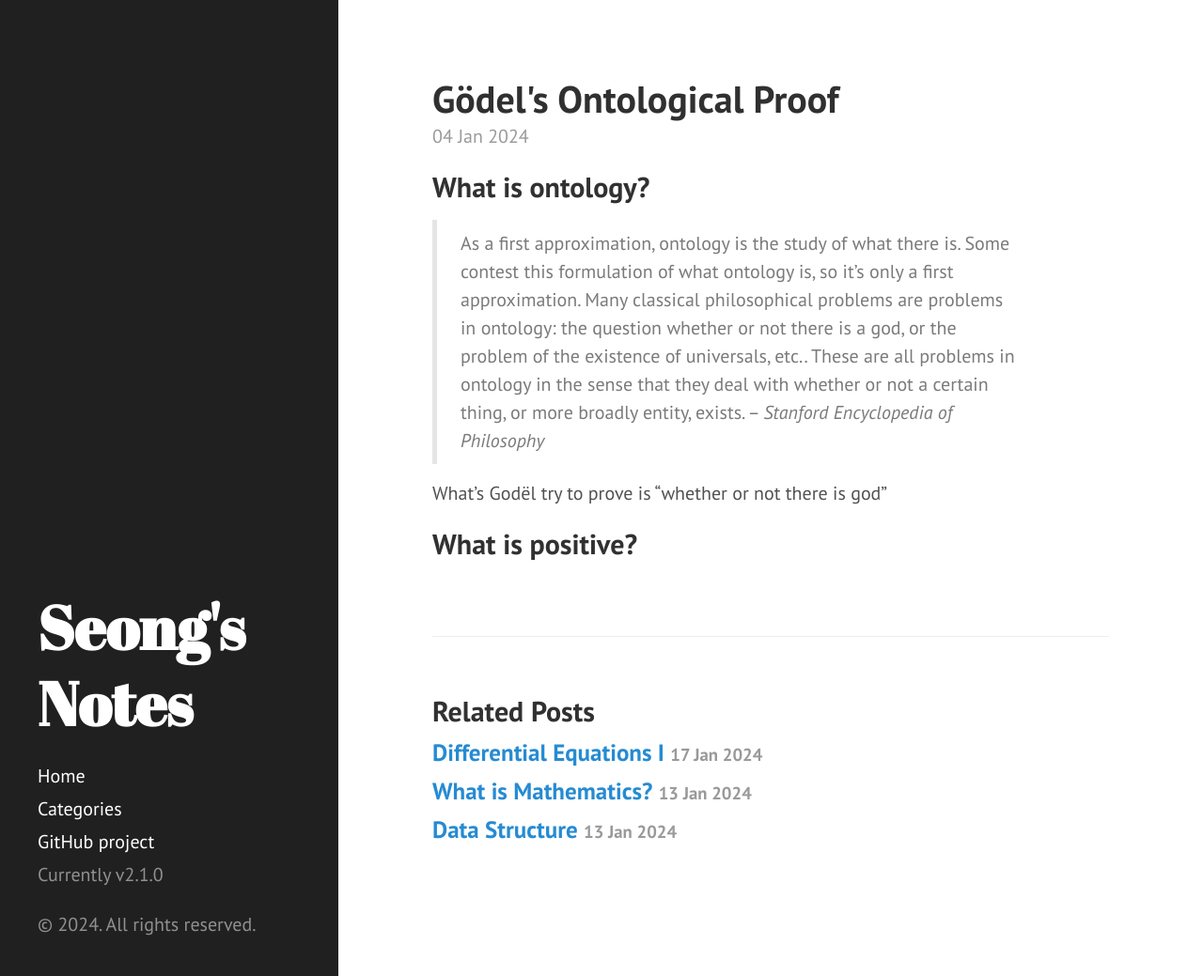
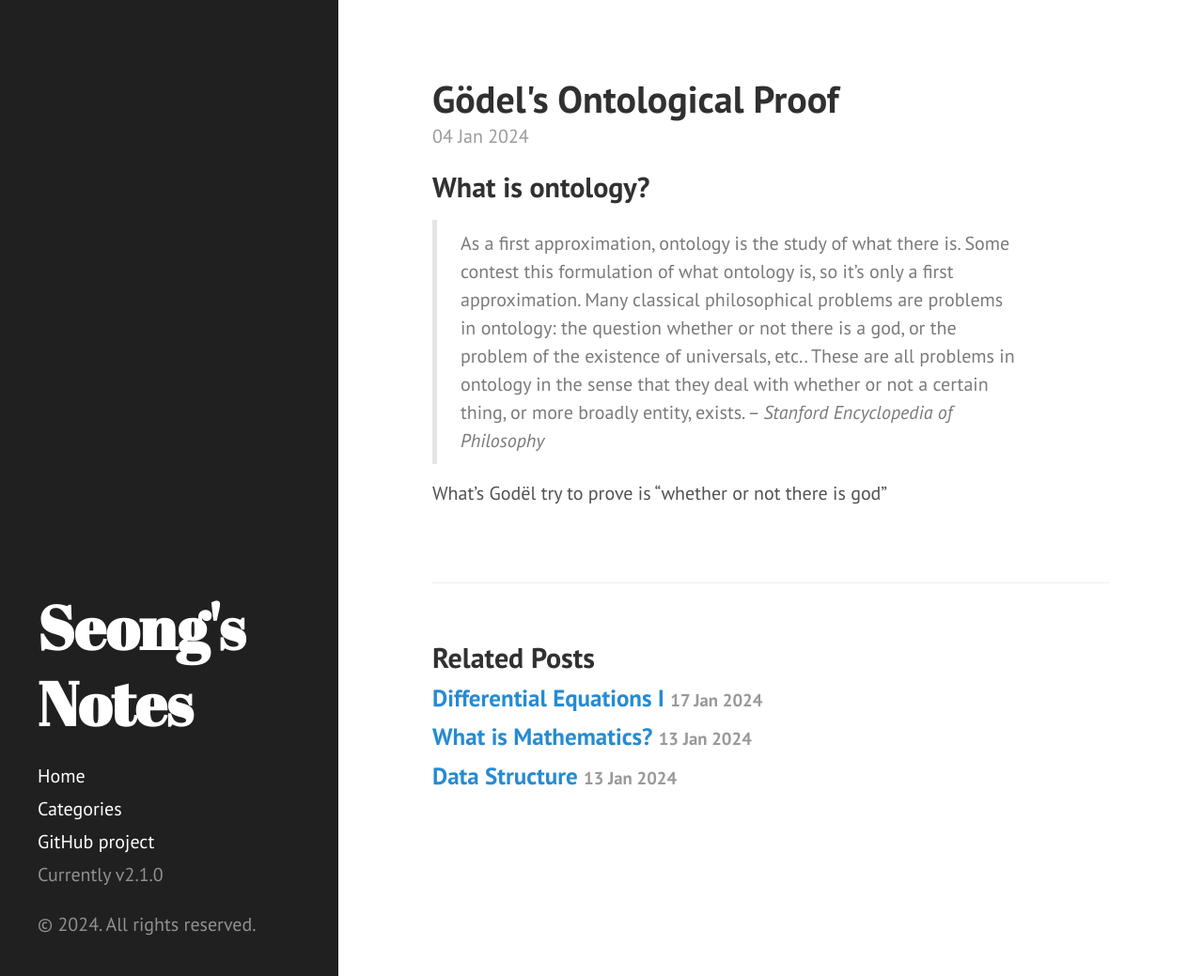
Before and after one commit to GwangseongCho/GwangseongCho.github.io, a Jekyll site: the page built from _posts/2024-01-04-.md, in a window 1280 px wide and 1039 px high. Shown: the whole window at 94% size. Built offline with Jekyll 4.4.1, drawn with Linux system fonts in a browser that asks for light colours.

Commit message:
edit DEQ page

```diff
--- a/_posts/2024-01-04-.md
+++ b/_posts/2024-01-04-.md
@@ -11,5 +11,3 @@ category: Mathematics
 > -- <cite> Stanford Encyclopedia of Philosophy</cite>
 
 What's Godël try to prove is "whether or not there is god"
-
-## What is positive?
```
Also changed, not shown: _posts/2024-01-17-differential-equations.md (+2 -0 lines).
